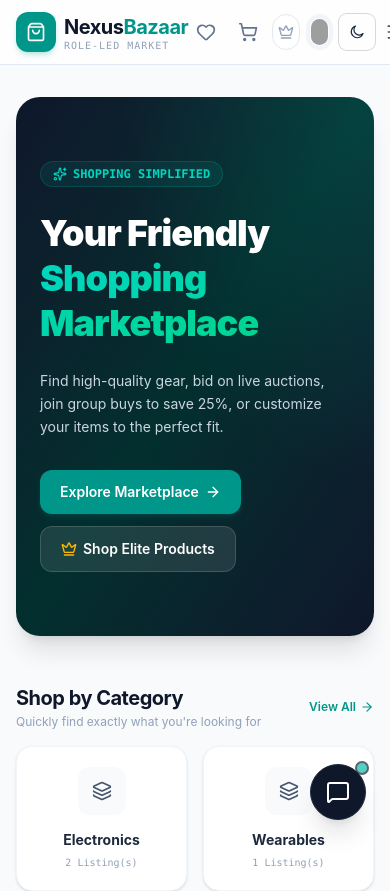
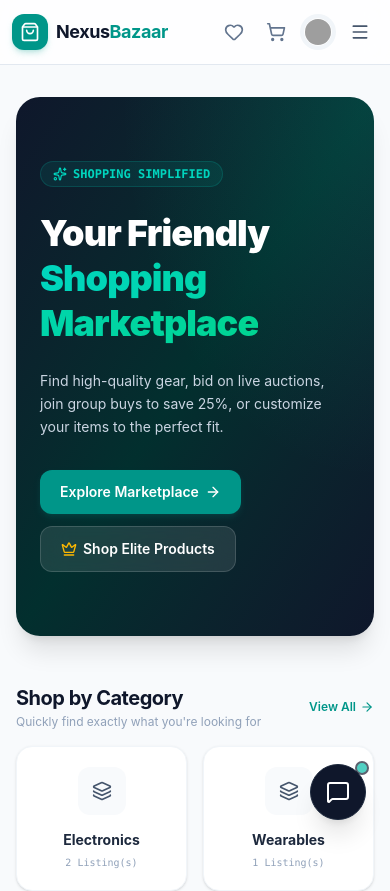
Before and after one commit to devtechedge/nexus-bazaar, a React (Vite) app: page / in a window 390 px wide. Shown: the top 891 px of the page. Built offline with nearby package versions, Linux system fonts and the light colour scheme; grey boxes are pictures that could not be loaded.

Commit message:
fix: shrink phone header actions so collapsed nav fits 390px

```diff
--- a/src/components/Header.tsx
+++ b/src/components/Header.tsx
@@ -57,22 +57,22 @@ export default function Header({
 
   return (
     <header id="app-header" data-testid="app-header" className="sticky top-0 z-50 w-full border-b border-slate-200 bg-white/80 backdrop-blur-md">
-      <div className="mx-auto flex h-16 max-w-7xl items-center justify-between px-4 sm:px-6 lg:px-8">
+      <div className="mx-auto flex h-16 min-w-0 max-w-7xl items-center justify-between gap-2 px-3 sm:px-6 lg:px-8">
 
         {/* Logo / Brand */}
         <div
           id="header-brand-container"
-          className="flex items-center gap-2 cursor-pointer"
+          className="flex min-w-0 items-center gap-2 cursor-pointer"
           onClick={() => { setActiveView('storefront'); setSearchQuery(''); }}
         >
-          <div className="flex h-10 w-10 items-center justify-center rounded-xl bg-teal-600 text-white shadow-md shadow-teal-600/20">
+          <div className="flex h-9 w-9 shrink-0 items-center justify-center rounded-xl bg-teal-600 text-white shadow-md shadow-teal-600/20 sm:h-10 sm:w-10">
             <ShoppingBag id="logo-icon" className="h-5 w-5" />
           </div>
-          <div>
-            <h1 id="brand-title" className="text-xl font-bold tracking-tight text-slate-900">
+          <div className="min-w-0">
+            <h1 id="brand-title" className="truncate text-lg font-bold tracking-tight text-slate-900 sm:text-xl">
               Nexus<span className="text-teal-600">Bazaar</span>
             </h1>
-            <p id="brand-tagline" className="text-[10px] font-mono text-slate-400 uppercase tracking-widest leading-none">
+            <p id="brand-tagline" className="hidden text-[10px] font-mono text-slate-400 uppercase tracking-widest leading-none sm:block">
               Role-Led Market
             </p>
           </div>
@@ -264,7 +264,7 @@ export default function Header({
           <button
             id="elite-tier-toggle-btn"
             onClick={onToggleElite}
-            className={`group relative flex h-9 w-9 items-center justify-center rounded-full border transition-all ${
+            className={`group relative hidden h-9 w-9 items-center justify-center rounded-full border transition-all sm:flex ${
               currentUser.isElite
                 ? 'bg-amber-500 border-amber-600 text-white shadow-sm hover:bg-amber-600'
                 : 'bg-white border-slate-200 text-slate-400 hover:border-amber-400 hover:text-amber-500'
@@ -342,7 +342,9 @@ export default function Header({
             )}
           </div>
 
-          <ThemeToggle />
+          <div className="hidden sm:block">
+            <ThemeToggle />
+          </div>
 
           {/* Mobile / tablet hamburger - opens sheet with full nav */}
           <button
@@ -378,6 +380,12 @@ export default function Header({
             <button type="button" onClick={() => { setActiveView('styling'); setMobileOpen(false); }} className={`rounded-lg px-3 py-2.5 text-left text-sm font-medium ${activeView === 'styling' ? 'bg-teal-50 text-teal-600' : 'text-slate-700 hover:bg-slate-50'}`}>Styling Lab</button>
             <button type="button" onClick={() => { setActiveView('b2b'); setMobileOpen(false); }} className={`rounded-lg px-3 py-2.5 text-left text-sm font-medium ${activeView === 'b2b' ? 'bg-indigo-50 text-indigo-600' : 'text-slate-700 hover:bg-slate-50'}`}>🏢 B2B Enterprise</button>
             <button type="button" onClick={() => { setActiveView('edge'); setMobileOpen(false); }} className={`rounded-lg px-3 py-2.5 text-left text-sm font-medium ${activeView === 'edge' ? 'bg-teal-50 text-teal-600' : 'text-slate-700 hover:bg-slate-50'}`}>⚡ AI Edge Lab</button>
+            <div className="mt-2 flex items-center justify-between gap-3 border-t border-slate-100 px-1 pt-3 sm:hidden">
+              <button type="button" onClick={() => { onToggleElite(); }} className="rounded-lg px-3 py-2 text-sm font-medium text-slate-700 hover:bg-slate-50">
+                {currentUser.isElite ? '★ Elite on' : '☆ Enable Elite'}
+              </button>
+              <ThemeToggle />
+            </div>
           </div>
         </div>
       )}
```
